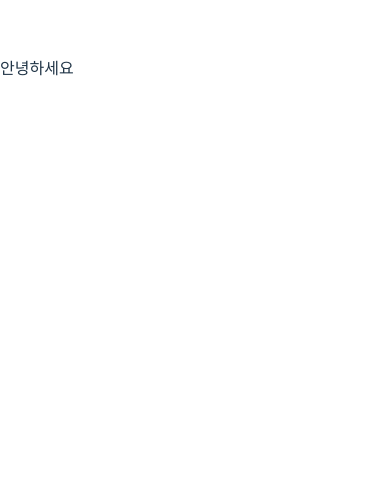
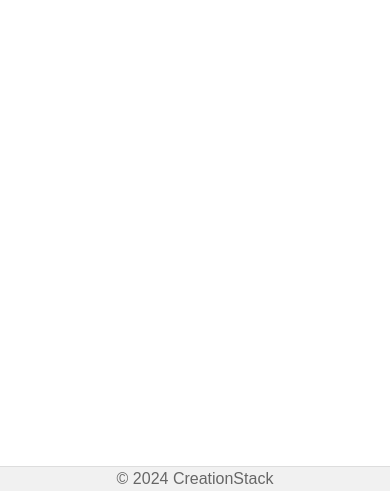
Before and after one commit to yeon47/CreationStack, a React (Vite) app in the folder frontend/: page / in a window 390 px wide. Shown: the part 353-844 px from the top of the page. Built offline with nearby package versions, Linux system fonts and the light colour scheme.

Commit message:
[Feature] 메인 레이아웃 설정

```diff
--- /dev/null
+++ b/frontend/src/components/Footer.jsx
@@ -0,0 +1,10 @@
+import React from "react";
+import styles from "../styles/layout.module.css";
+
+const Footer = () => (
+  <footer className={styles.footer}>
+    © 2024 CreationStack
+  </footer>
+);
+
+export default Footer;
--- /dev/null
+++ b/frontend/src/components/Main.jsx
@@ -0,0 +1,10 @@
+import React from "react";
+import styles from "../styles/layout.module.css";
+
+const Main = ({ children }) => (
+  <main className={styles.main}>
+    {children}
+  </main>
+);
+
+export default Main;
--- a/frontend/src/index.css
+++ b/frontend/src/index.css
@@ -20,14 +20,6 @@ a {
 }
 a:hover {
   color: #535bf2;
-}
-
-body {
-  margin: 0;
-  display: flex;
-  place-items: center;
-  min-width: 320px;
-  min-height: 100vh;
 }
 
 h1 {
--- a/frontend/src/layouts/mainLayout.jsx
+++ b/frontend/src/layouts/mainLayout.jsx
@@ -1 +1,14 @@
-//mainlayout 관련 파일
+import React from "react";
+import Main from "../components/main";
+import Footer from "../components/Footer";
+import styles from "../styles/layout.module.css";
+
+const MainLayout = ({ children }) => (
+  <div className={styles.layout}>
+    {/* <NavBar /> */}
+    <Main>{children}</Main>
+    <Footer />
+  </div>
+);
+
+export default MainLayout;
--- a/frontend/src/routes/index.jsx
+++ b/frontend/src/routes/index.jsx
@@ -1,10 +1,17 @@
 import { Routes, Route } from "react-router-dom";
 import Home from "../pages/Home";
+import MainLayout from "../layouts/mainLayout";
 
 export default function AppRoutes() {
   return (
     <Routes>
-      <Route path="/" element={<Home />} />
+      <Route element={<MainLayout />}>
+        <Route path="/" element={<Home />} />
+      </Route>
+
+      {/* 로그인/회원가입 같이 레이아웃 제외할 페이지는 별도 Route로 */}
+      {/* <Route path="/login" element={<Login />} /> */}
+
     </Routes>
   );
 }
--- /dev/null
+++ b/frontend/src/styles/layout.module.css
@@ -0,0 +1,71 @@
+/* Layout container */
+.layout {
+  display: flex;
+  flex-direction: column;
+  min-height: 100vh;
+}
+
+/* Navbar */
+.nav_container {
+  height: var(--navbar-height);
+  background-color: #ffffff;
+  border-bottom: 1px solid #e5e5e5;
+  display: flex;
+  align-items: center;
+  justify-content: center;
+  position: sticky;
+  top: 0;
+  z-index: 1000;
+  padding: 0 var(--padding-horizontal);
+}
+
+/* Main content area */
+.main {
+  flex: 1;
+  max-width: var(--max-width);
+  width: 100%;
+  margin: 0 auto;
+  padding: 2rem var(--padding-horizontal);
+  box-sizing: border-box;
+  background-color: #ffffff;
+}
+
+/* Footer */
+.footer {
+  height: var(--footer-height);
+  background-color: #f1f1f1;
+  color: #666;
+  text-align: center;
+  display: flex;
+  align-items: center;
+  justify-content: center;
+  padding: 0 var(--padding-horizontal);
+  box-sizing: border-box;
+  border-top: 1px solid #ddd;
+}
+
+/* Responsive design */
+@media (max-width: 1024px) {
+  .main {
+    padding: 1.5rem 1rem;
+  }
+
+  .nav_container {
+    padding: 0 1rem;
+  }
+
+  .footer {
+    padding: 0 1rem;
+  }
+}
+
+@media (max-width: 600px) {
+  .main {
+    padding: 1rem 0.5rem;
+  }
+
+  .nav_container,
+  .footer {
+    padding: 0 0.5rem;
+  }
+}
```
